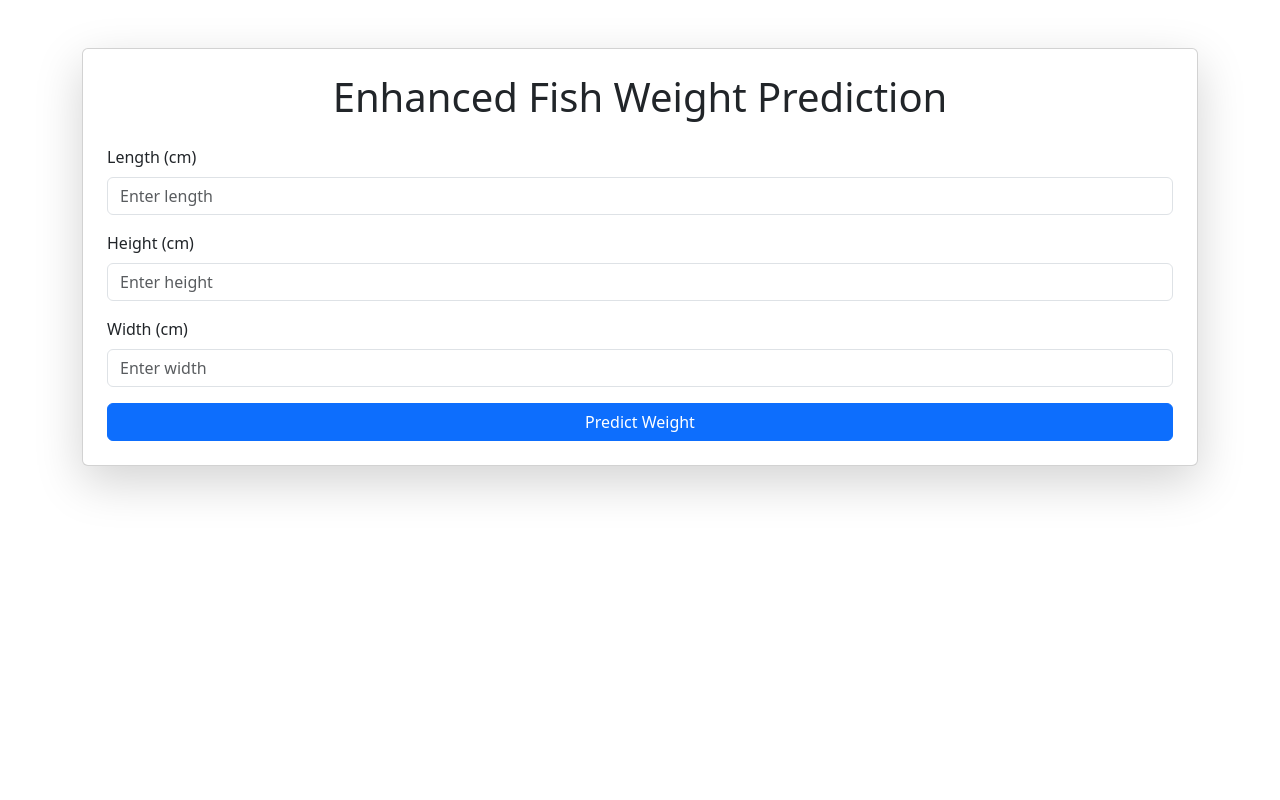
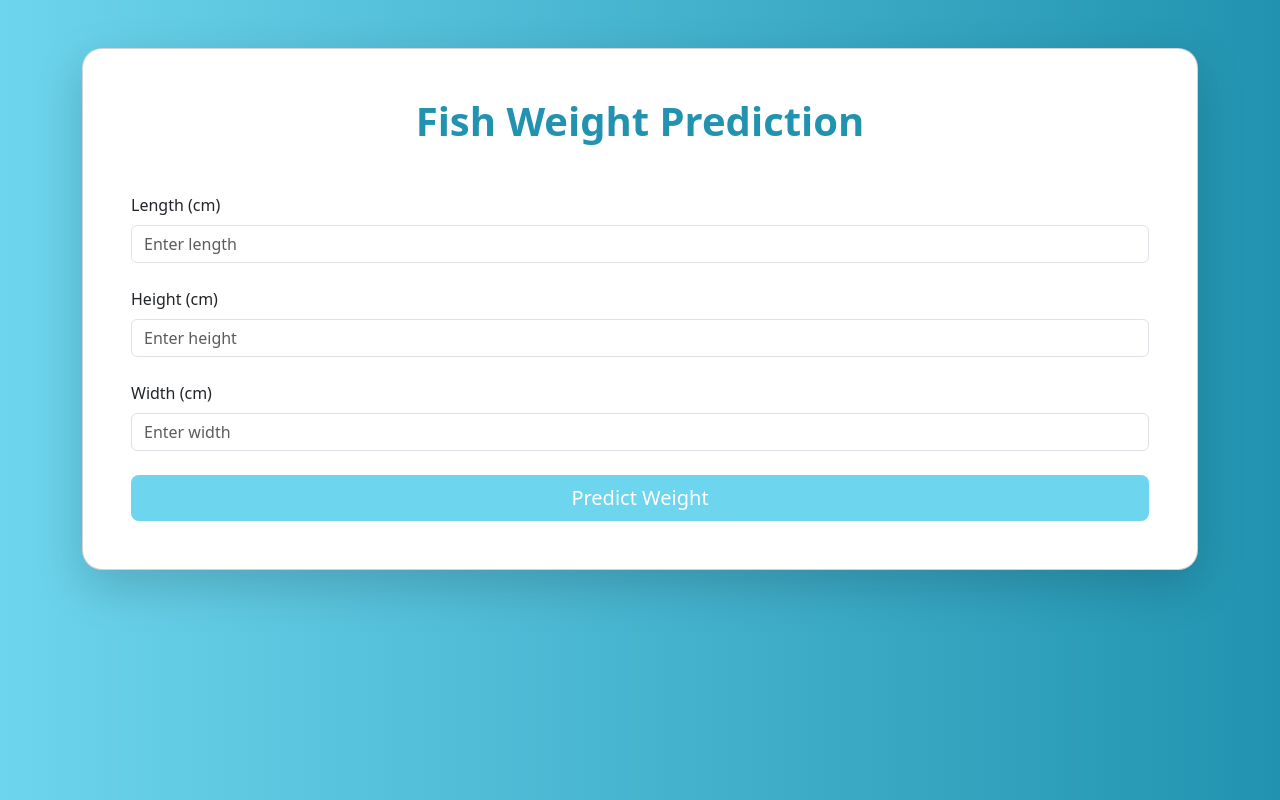
Before and after one commit to Schulfisch/Fish_weight_prediction, a plain HTML site: page index.html in a window 1280 px wide. Drawn offline with nearby package versions, Linux system fonts and the light colour scheme.

Commit message:
Update index.html

```diff
--- a/index.html
+++ b/index.html
@@ -3,28 +3,49 @@
 <head>
     <meta charset="UTF-8">
     <meta name="viewport" content="width=device-width, initial-scale=1.0">
-    <title>Enhanced Fish Weight Prediction</title>
+    <title>Fish Weight Prediction</title>
     <link href="https://cdnjs.cloudflare.com/ajax/libs/bootstrap/5.3.0/css/bootstrap.min.css" rel="stylesheet">
+    <style>
+        body {
+            background: linear-gradient(to right, #6dd5ed, #2193b0);
+            color: #ffffff;
+        }
+        .card {
+            background: #ffffff;
+            border-radius: 20px;
+        }
+        h1 {
+            color: #2193b0;
+            font-weight: bold;
+        }
+        .btn-primary {
+            background: #6dd5ed;
+            border: none;
+        }
+        .btn-primary:hover {
+            background: #2193b0;
+        }
+    </style>
 </head>
 <body>
 <div class="container mt-5">
-    <div class="card shadow-lg p-4">
-        <h1 class="text-center mb-4">Enhanced Fish Weight Prediction</h1>
+    <div class="card shadow-lg p-5">
+        <h1 class="text-center mb-5">Fish Weight Prediction</h1>
         <form id="prediction-form">
-            <div class="mb-3">
+            <div class="mb-4">
                 <label for="length" class="form-label">Length (cm)</label>
                 <input type="number" id="length" class="form-control" placeholder="Enter length" min="0" required>
             </div>
-            <div class="mb-3">
+            <div class="mb-4">
                 <label for="height" class="form-label">Height (cm)</label>
                 <input type="number" id="height" class="form-control" placeholder="Enter height" min="0" required>
             </div>
-            <div class="mb-3">
+            <div class="mb-4">
                 <label for="width" class="form-label">Width (cm)</label>
                 <input type="number" id="width" class="form-control" placeholder="Enter width" min="0" required>
             </div>
             <div class="d-grid">
-                <button type="button" class="btn btn-primary" onclick="predict()">Predict Weight</button>
+                <button type="button" class="btn btn-primary btn-lg" onclick="predict()">Predict Weight</button>
             </div>
         </form>
         <div id="result" class="alert alert-info mt-4 d-none"></div>
```
